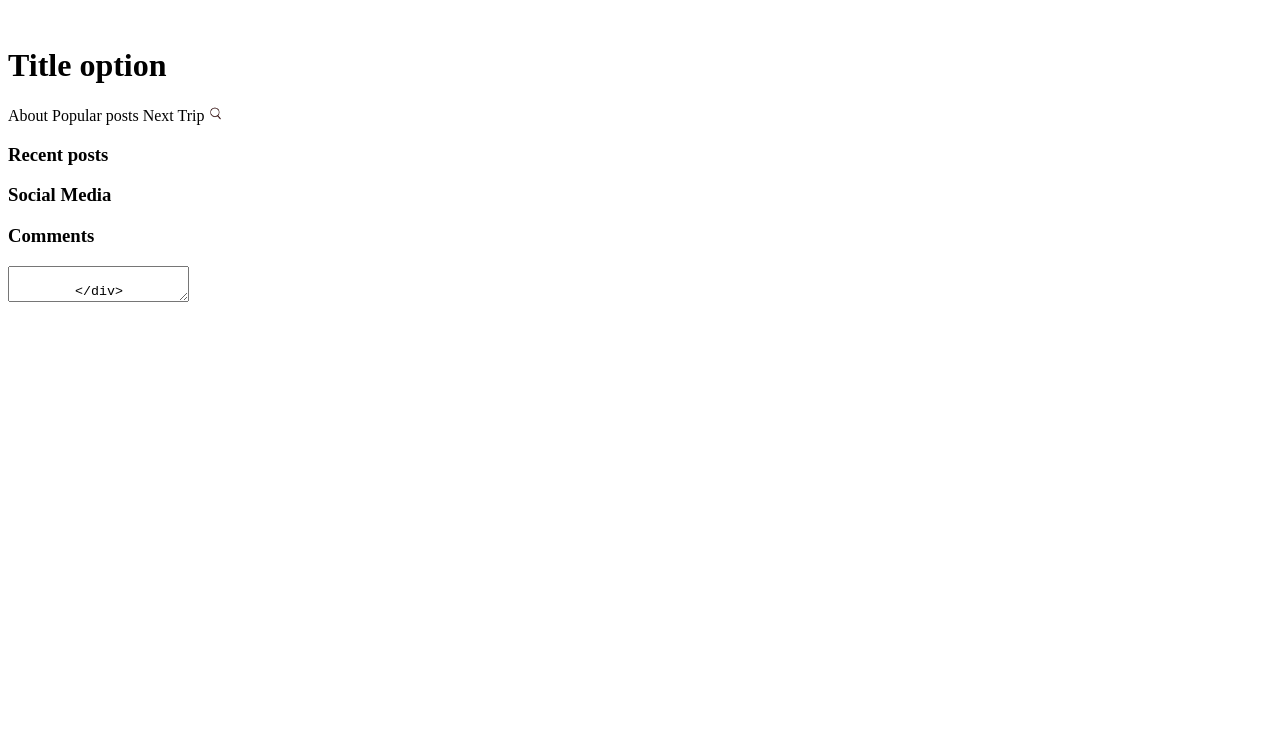
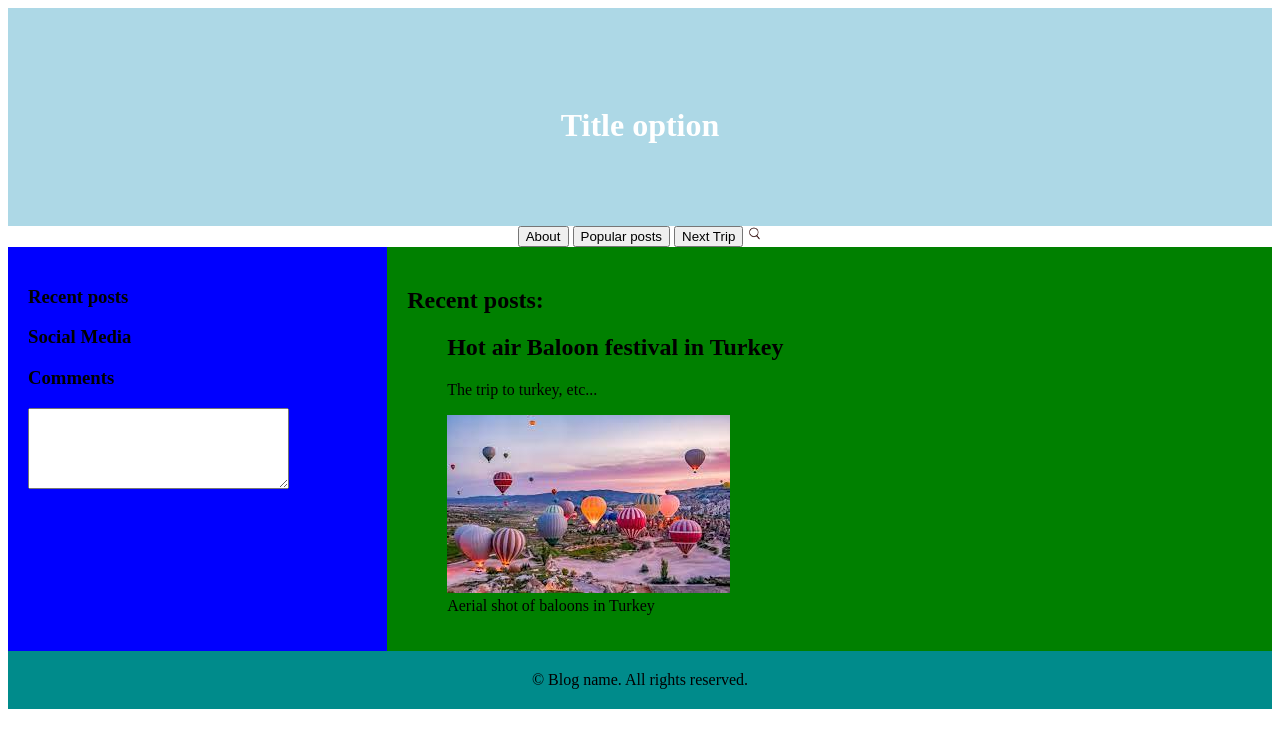
Before and after one commit to Samke-G2/travel-blog, a plain HTML site: page index.html in a window 1280 px wide. Drawn offline with Linux system fonts and the light colour scheme.

Commit message:
More updates, needs more content

```diff
--- a/blog-style.css
+++ b/blog-style.css
@@ -14,10 +14,14 @@ header {
     background-color: lightblue ;
     color: white;
 }
+.search {
+    width:15px;
+    height:15px;
+}
 
 /* Navigation Bar */
 .navbar {
-
+    text-align: center
 }
 
 /* The div containing other divs */
--- a/index.html
+++ b/index.html
@@ -4,7 +4,7 @@
     <meta charset="UTF-8">
     <meta name="viewport" content="width=device-width, initial-scale=1.0">
     <title>Travel Blog</title>
-    <link rel="stylesheet" href="">
+    <link rel="stylesheet" href="blog-style.css">
 </head>
 <body>
     <!-- Header -->
@@ -19,10 +19,10 @@
     <!-- Navigation Bar -->
         <div class="navbar">
             <nav class="h-links">
-                <a>About</a>
-                <a>Popular posts</a>
-                <a>Next Trip</a>
-                <a><img id="search" src="./images/search.png" style="width:15px; height:15px;"></a>
+                <a><button>About</button></a>
+                <a><button>Popular posts</button></a>
+                <a><button>Next Trip</button></a>
+                <a><img class="search" src="./images/search.png"></a>
             </nav>
         </div>
     </div>
@@ -35,11 +35,19 @@
             <h3>Social Media</h3>
 
             <h3>Comments</h3>
-            <textarea>
+            <textarea rows="5" cols="30"></textarea>
 
         </div>
         <div class="main">
-
+            <h2>Recent posts:</h2>
+            <figure>
+                <h2>Hot air Baloon festival in Turkey</h2>
+                <p>
+                    The trip to turkey, etc...
+                </p>
+                <img class="destinations" src="./images/turkey.jpg">
+                <figcaption>Aerial shot of baloons in Turkey</figcaption>
+            </figure>
         </div>
     </div>
 
```
